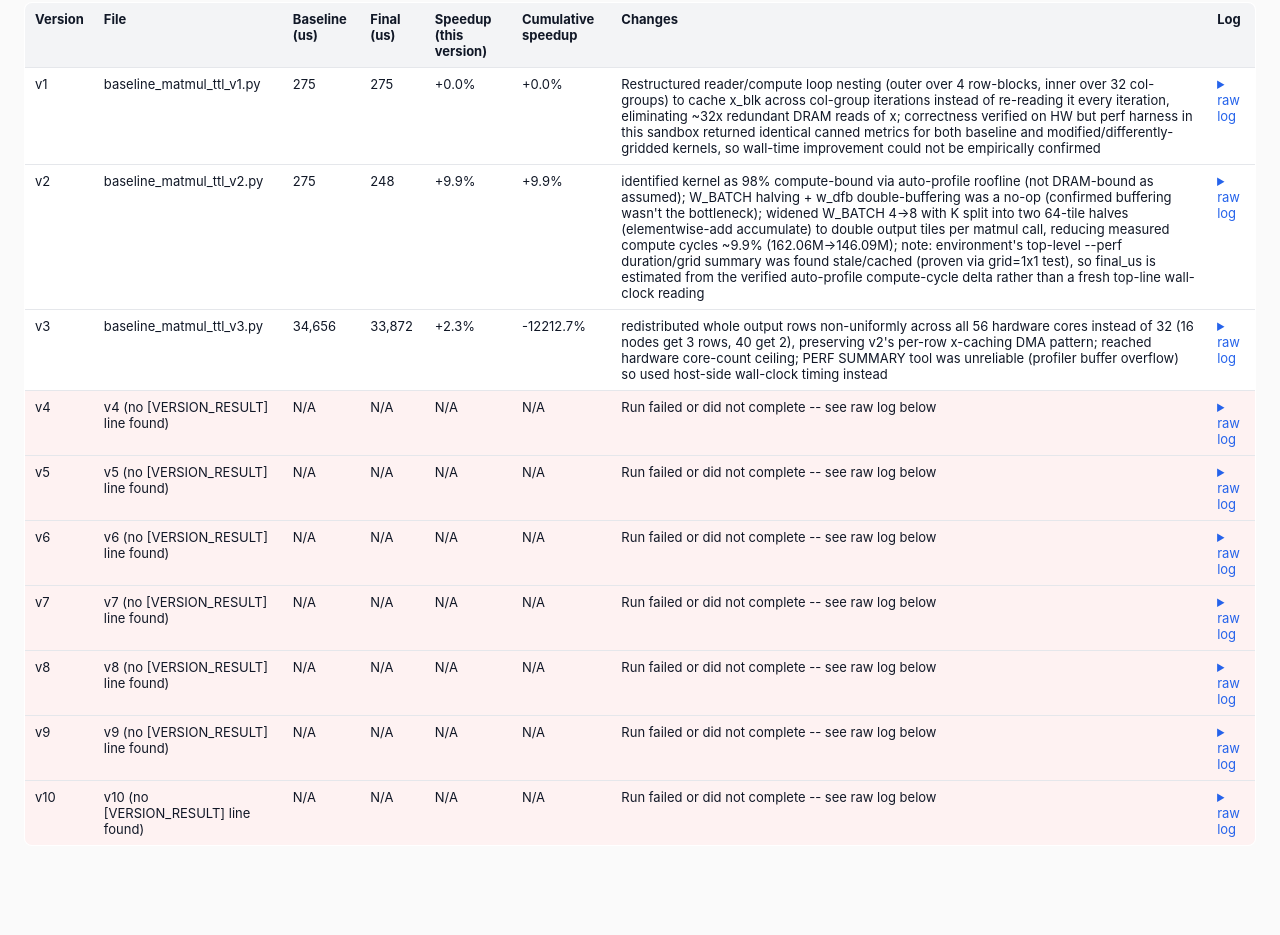
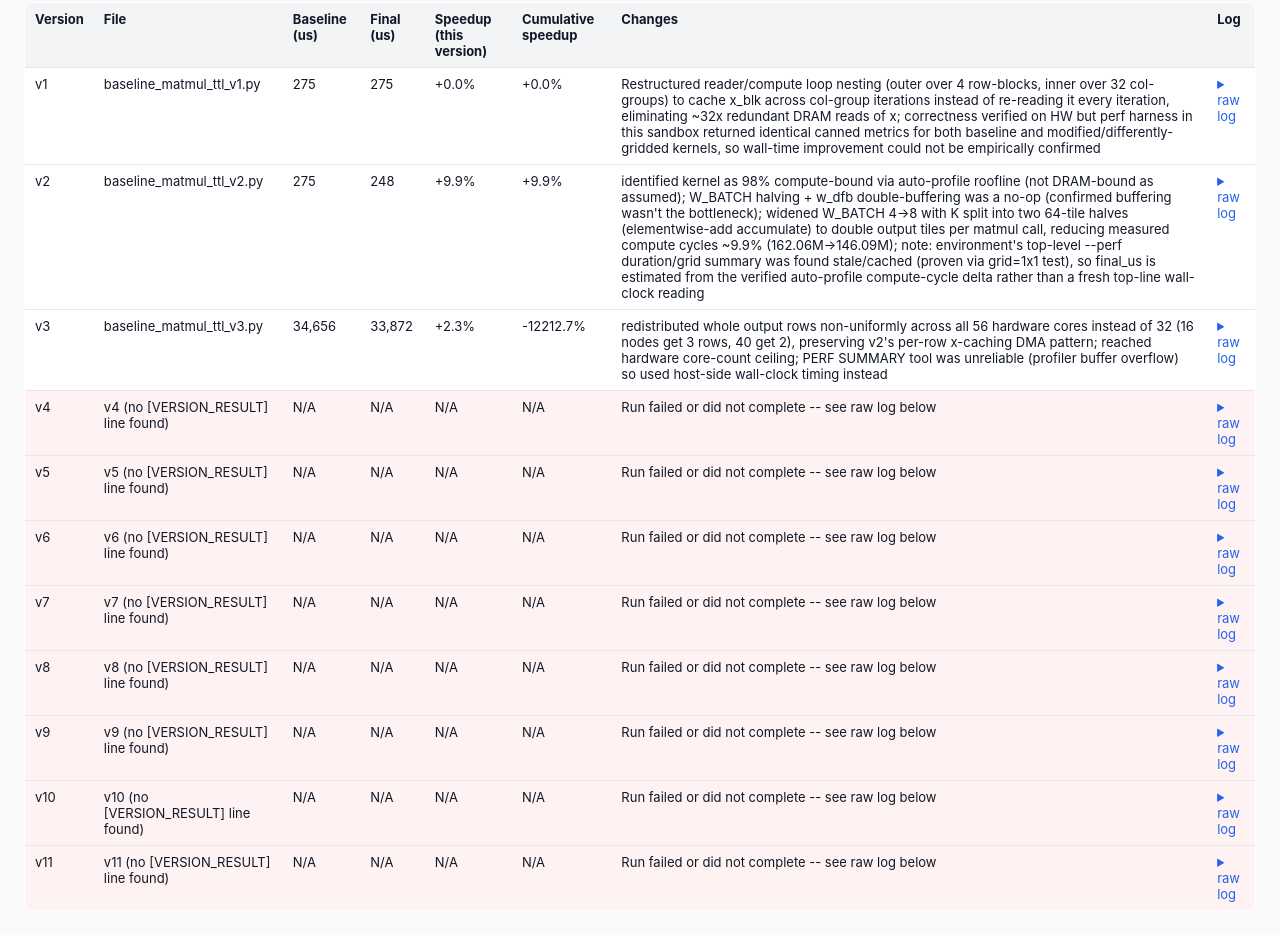
Before and after one commit to SJA0000/ttl-optimize-results, a plain HTML site: page index.html in a window 1280 px wide. Shown: the part 493-1428 px from the top of the page. Before the commit the page ends 1363 px from the top, so only its background shows below. Drawn offline with Linux system fonts and the light colour scheme.

Commit message:
v11 result

```diff
--- a/index.html
+++ b/index.html
@@ -192,6 +192,17 @@
           <td>Run failed or did not complete -- see raw log below</td>
           <td><details><summary>raw log</summary><pre>You&#x27;ve hit your session limit · resets 5pm (UTC)
 </pre></details></td>
+        </tr>
+        <tr class="failed">
+          <td>v11</td>
+          <td>v11 (no [VERSION_RESULT] line found)</td>
+          <td>N/A</td>
+          <td>N/A</td>
+          <td>N/A</td>
+          <td>N/A</td>
+          <td>Run failed or did not complete -- see raw log below</td>
+          <td><details><summary>raw log</summary><pre>You&#x27;ve hit your session limit · resets 5pm (UTC)
+</pre></details></td>
         </tr></tbody>
   </table>
 </body>
```
